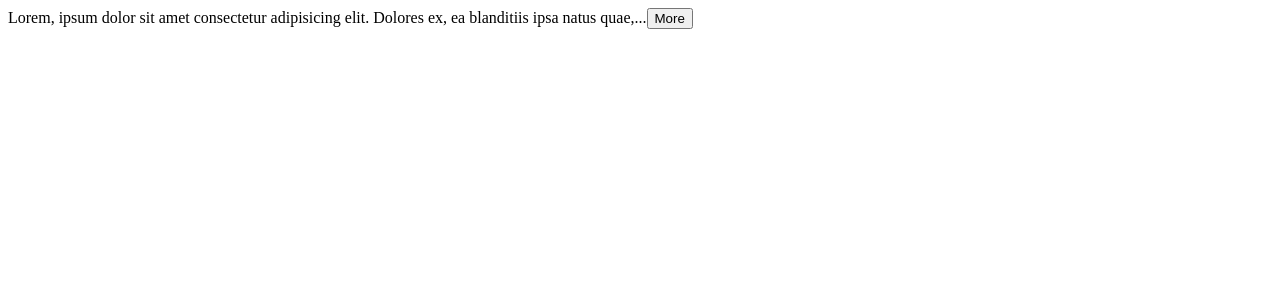
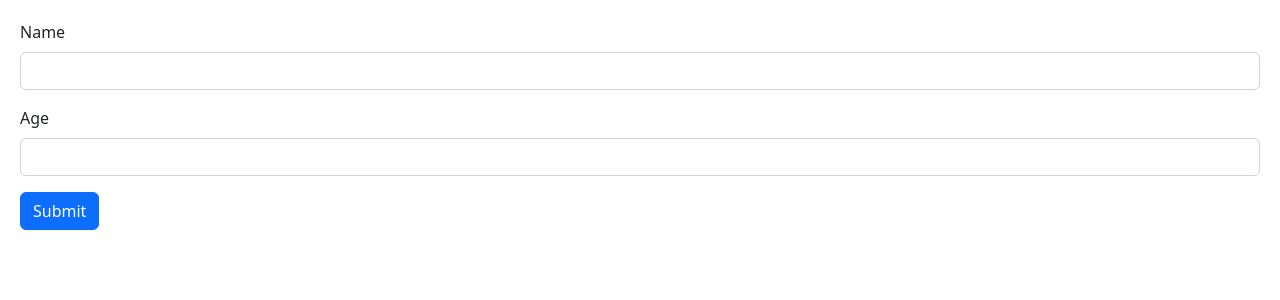
Before and after one commit to ShadiK1999/REACT-Course, a React (Vite) app in the folder MoshCourse/react-app/: page / in a window 1280 px wide. Shown: the top 300 px of the page. Built offline with nearby package versions, Linux system fonts and the light colour scheme.

Commit message:
create form and add styling with css and bootstrap

```diff
--- a/MoshCourse/react-app/src/App.tsx
+++ b/MoshCourse/react-app/src/App.tsx
@@ -1,22 +1,7 @@
-import { useState } from "react";
-import ExpandingChars from "./components/Expandingchars";
+import Form from "./components/Form";
 
 function App() {
-  return (
-    <ExpandingChars>
-      Lorem, ipsum dolor sit amet consectetur adipisicing elit. Dolores ex, ea
-      blanditiis ipsa natus quae, quas eum repellat recusandae doloribus,
-      accusamus magni iste veniam tempore dignissimos nobis alias molestiae
-      suscipit unde soluta? Praesentium accusamus aperiam ipsum similique porro,
-      quae ad repellendus nostrum, magni dolorum sunt doloribus laudantium
-      magnam. Voluptas, fugit. Necessitatibus perspiciatis dolor animi id a
-      possimus aliquid atque accusantium omnis sit rerum at aut sequi obcaecati
-      explicabo ipsum exercitationem sapiente earum iste fuga ut odit, repellat
-      inventore. Qui eum, distinctio quis facilis dignissimos fugiat explicabo
-      excepturi tempore nam. Facilis ea nisi id dolore accusamus asperiores
-      laborum reiciendis aperiam dolorum.
-    </ExpandingChars>
-  );
+  return <Form />;
 }
 
 export default App;
--- /dev/null
+++ b/MoshCourse/react-app/src/components/Form.tsx
@@ -0,0 +1,25 @@
+import React from "react";
+
+const Form = () => {
+  return (
+    <form>
+      <div className="mb-3">
+        <label htmlFor="name" className="form-label">
+          Name
+        </label>
+        <input id="name" type="text" className="form-control" />
+      </div>
+      <div className="mb-3">
+        <label htmlFor="age" className="form-label">
+          Age
+        </label>
+        <input id="age" type="number" className="form-control" />
+      </div>
+      <button className="btn btn-primary" type="submit">
+        Submit
+      </button>
+    </form>
+  );
+};
+
+export default Form;
--- /dev/null
+++ b/MoshCourse/react-app/src/index.css
@@ -0,0 +1,3 @@
+body {
+  padding: 20px;
+}
--- a/MoshCourse/react-app/src/main.tsx
+++ b/MoshCourse/react-app/src/main.tsx
@@ -1,6 +1,8 @@
 import React from "react";
 import ReactDOM from "react-dom/client";
 import App from "./App";
+import "bootstrap/dist/css/bootstrap.css";
+import "./index.css";
 
 ReactDOM.createRoot(document.getElementById("root") as HTMLElement).render(
   <React.StrictMode>
```
